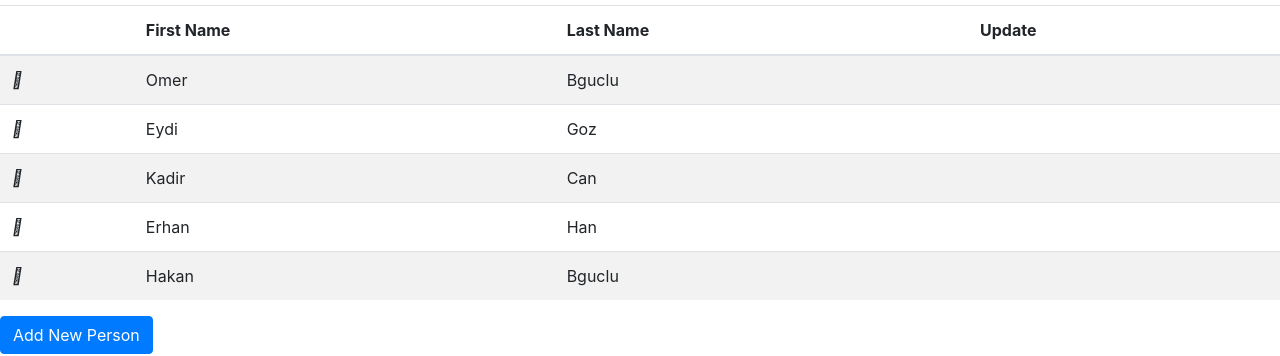
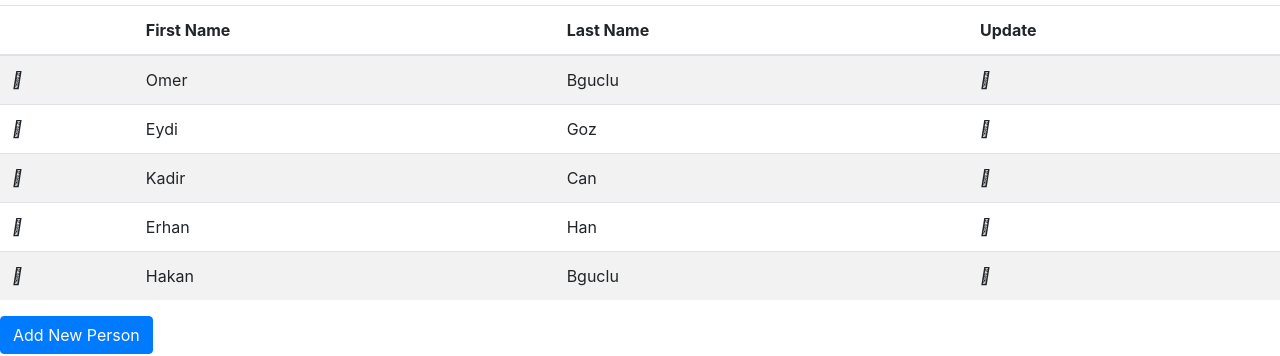
Before and after one commit to omerbguclu/angular, an Angular app in the folder project/: page / in a window 1280 px wide. Shown: the part 447-803 px from the top of the page. Built offline with nearby package versions, Linux system fonts and the light colour scheme.

Commit message:
some update

```diff
--- a/project/src/app/user/user.component.html
+++ b/project/src/app/user/user.component.html
@@ -40,8 +40,8 @@
         {{user.surname}}
       </td>
       <td>
-          <!--<i class="fas fa-trash"></i>-->
-          <i class="fab fa-accessible-icon"></i>
+          <i class="fas fa-trash"></i>
+          <!--<i class="fab fa-accessible-icon"></i>-->
         <!--<input class="btn btn-primary" type="submit" value="Submit">-->
       </td>
     </tr>
```
Also changed, not shown: 1 other file (tests, documents, lock files or other folders).
